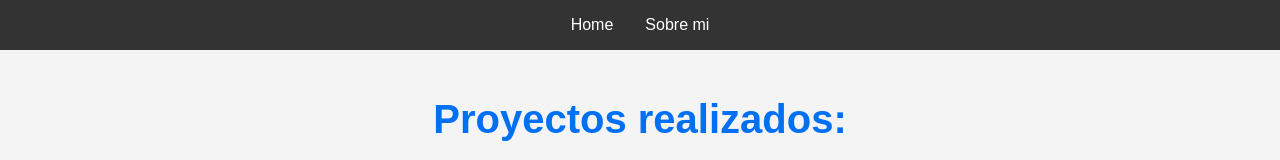
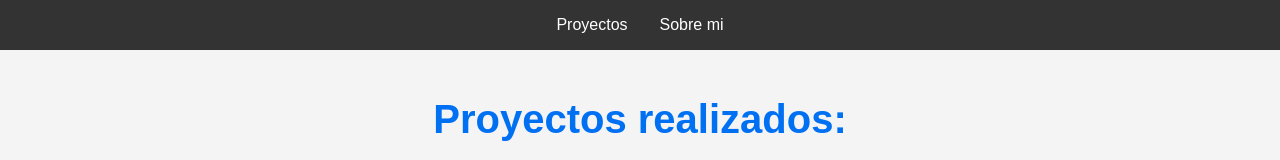
Before and after one commit to paulapoley/portfoliopaulapoley, a React (Create React App) app: page / in a window 1280 px wide. Shown: the top 160 px of the page. Built offline with nearby package versions, Linux system fonts and the light colour scheme.

Commit message:
Update Navbar.jsx

```diff
--- a/src/components/Navbar.jsx
+++ b/src/components/Navbar.jsx
@@ -4,7 +4,7 @@ import './Navbar.css';
 const Navbar = () => (
   <nav className="navbar">
     <div className="navbar-links">
-      <a href="/">Home</a>
+      <a href="/">Proyectos</a>
       <a href="/about">Sobre mi</a>
     </div>
   </nav>
```
